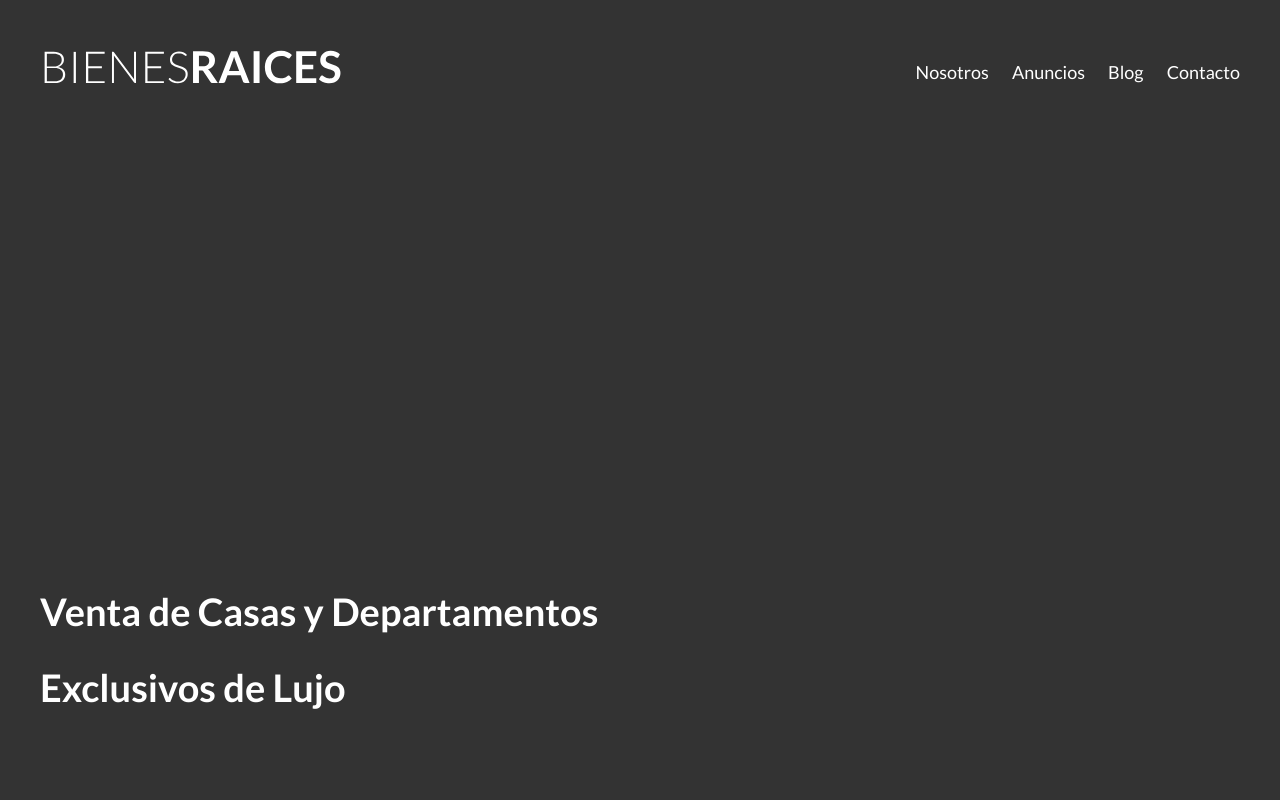
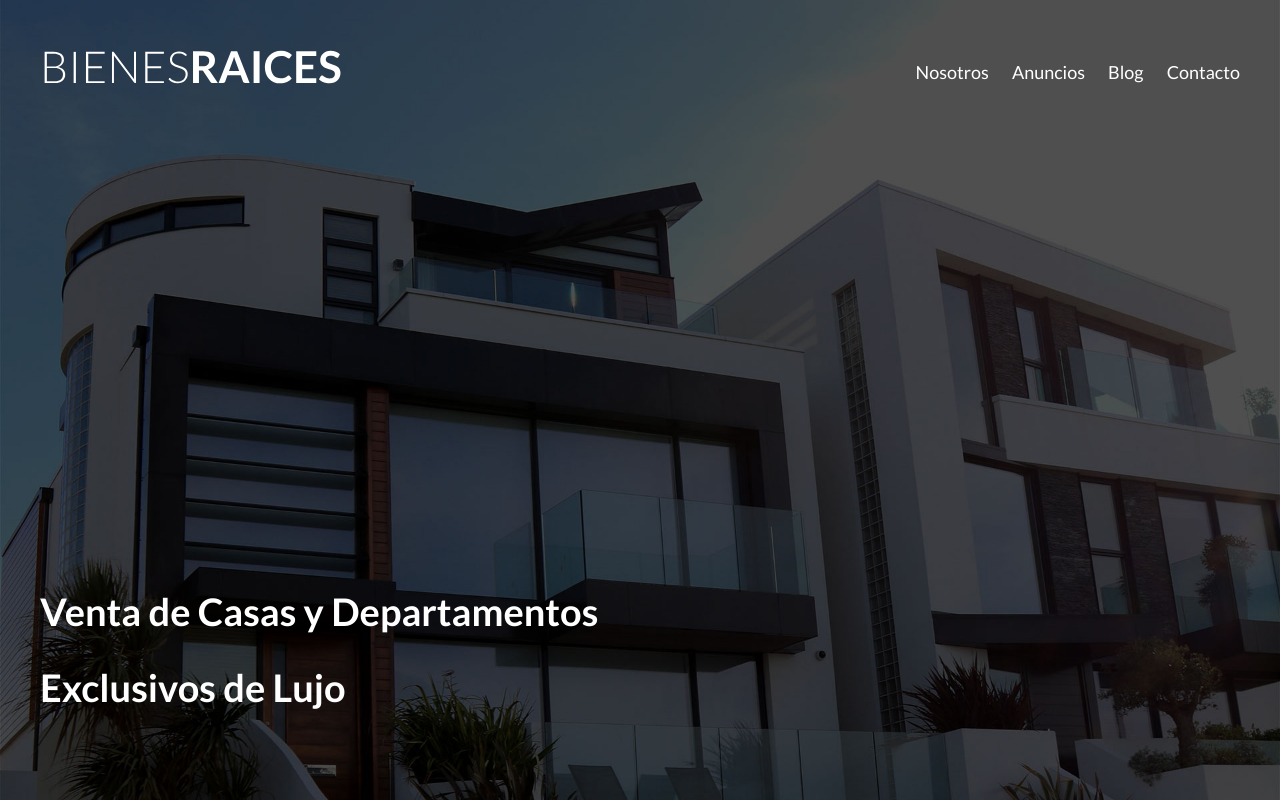
Before and after one commit to LucasCapde/Bienes-Raices, a plain HTML site: page index.html in a window 1280 px wide. Shown: the top 802 px of the page. Drawn offline with Linux system fonts and the light colour scheme; the site is published under a folder, as on GitHub Pages, so addresses that start at the root find nothing; a web font is replaced by a local one.

Commit message:
correcion imagen

```diff
--- a/styles/styles.css
+++ b/styles/styles.css
@@ -93,7 +93,7 @@ h4{
     padding: 1rem 0 3rem 0;
 }
 .site-header.inicio{
-    background-image: url(/img/header.jpg);
+    background-image: url(../img/header.jpg);
     background-position: center;
     background-size: cover;
     height: 100vh;
@@ -341,7 +341,6 @@ input[type="radio"]{
     margin: 0;
 }
 select{
-    -webkit-appearance: none;
     appearance: none;
 }
 textarea{
```
